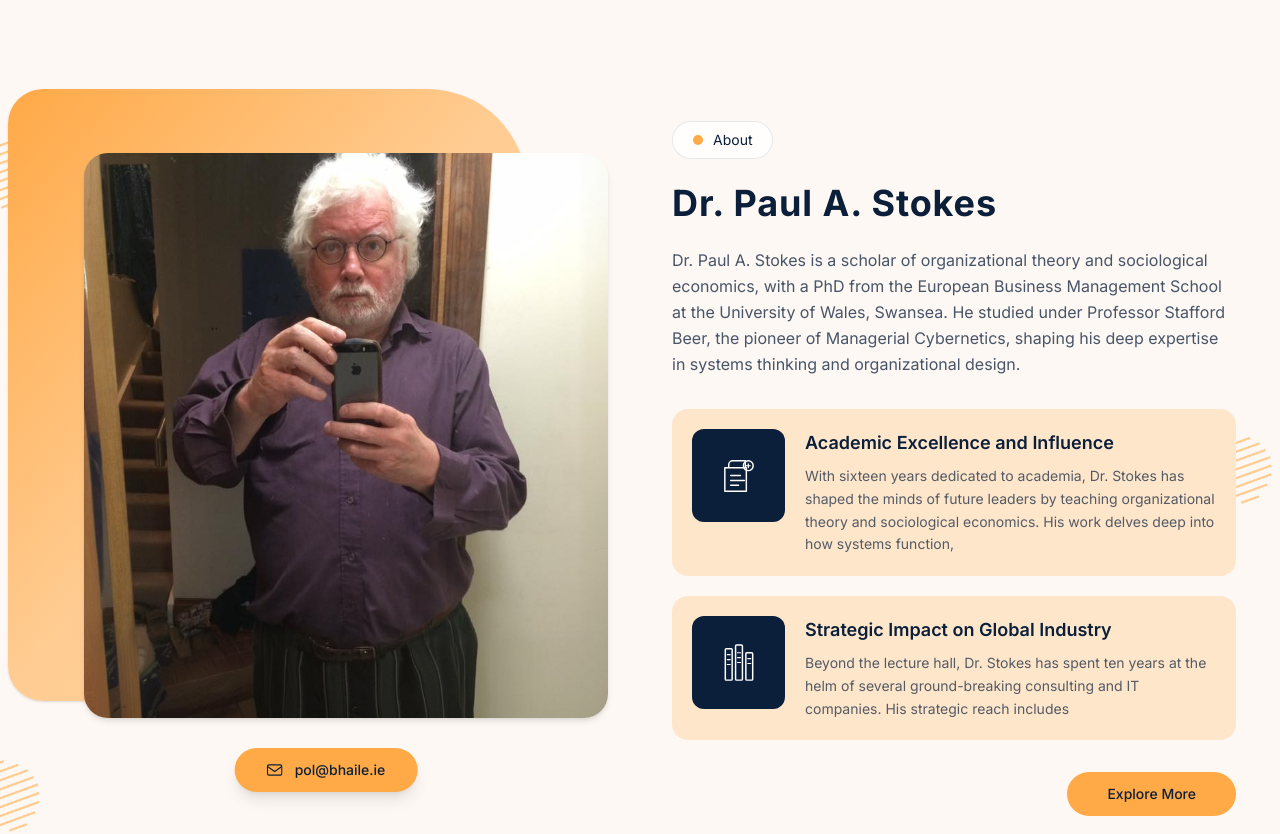
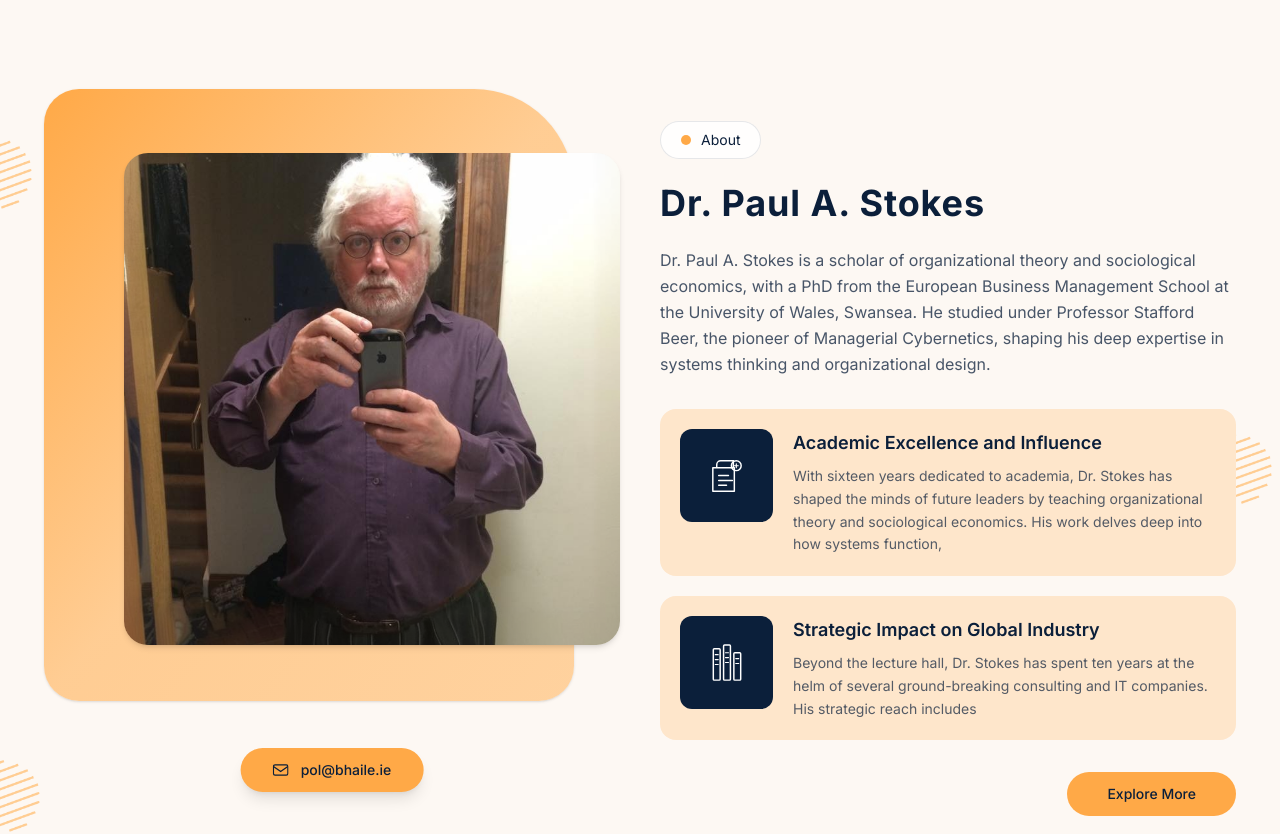
Before and after one commit to devhawke123/paul-scholar-website, a React (Vite) app: page / in a window 1280 px wide. Shown: the part 1440-2274 px from the top of the page. Built offline with nearby package versions, Linux system fonts and the light colour scheme; no server answers; the database is empty.

Commit message:
UI inconsistencies fixed agian

```diff
--- a/src/pages/home/components/AboutSection.tsx
+++ b/src/pages/home/components/AboutSection.tsx
@@ -16,18 +16,18 @@ export function AboutSection() {
       <DecorativeVector className="absolute -left-4 bottom-16 lg:-left-6" />
       <DecorativeVector className="absolute right-0 top-1/2 -translate-y-1/2 lg:right-2 xl:right-4" />
 
-      <PageContainer className="relative grid gap-10 lg:grid-cols-2 lg:gap-16">
+      <PageContainer className="relative grid gap-10 lg:grid-cols-2 lg:gap-10">
         <div className="relative min-h-[420px] sm:min-h-[480px] lg:min-h-[663px]">
           <div
             aria-hidden
-            className="absolute left-[-24px] top-[-24px] h-[88%] w-[92%] rounded-[24px] rounded-tr-[72px] bg-gradient-warm shadow-sm sm:left-[-36px] sm:top-[-32px] sm:rounded-[35px] sm:rounded-tr-[100px]"
+            className="absolute left-[-24px] top-[-24px] lg:h-[88%] sm:h-[80%] w-[92%] rounded-[24px] rounded-tr-[72px] bg-gradient-warm shadow-sm sm:left-[-0px] sm:top-[-32px] sm:rounded-[35px] sm:rounded-tr-[100px]"
           />
 
-          <div className="relative ml-4 mt-3 overflow-hidden rounded-2xl shadow-md sm:ml-6 sm:mt-4 sm:rounded-3xl lg:ml-10 lg:mt-8">
+          <div className="relative ml-4 mt-3 overflow-hidden rounded-2xl shadow-md sm:ml-6 sm:mt-4 sm:rounded-3xl lg:ml-20 lg:mt-8">
             <img
               src={homeAssets.aboutPortrait}
               alt="Dr. Paul A. Stokes"
-              className="aspect-[464/500] w-full object-cover object-top"
+              className="aspect-[504/500] w-full object-cover object-top"
             />
           </div>
 
```
